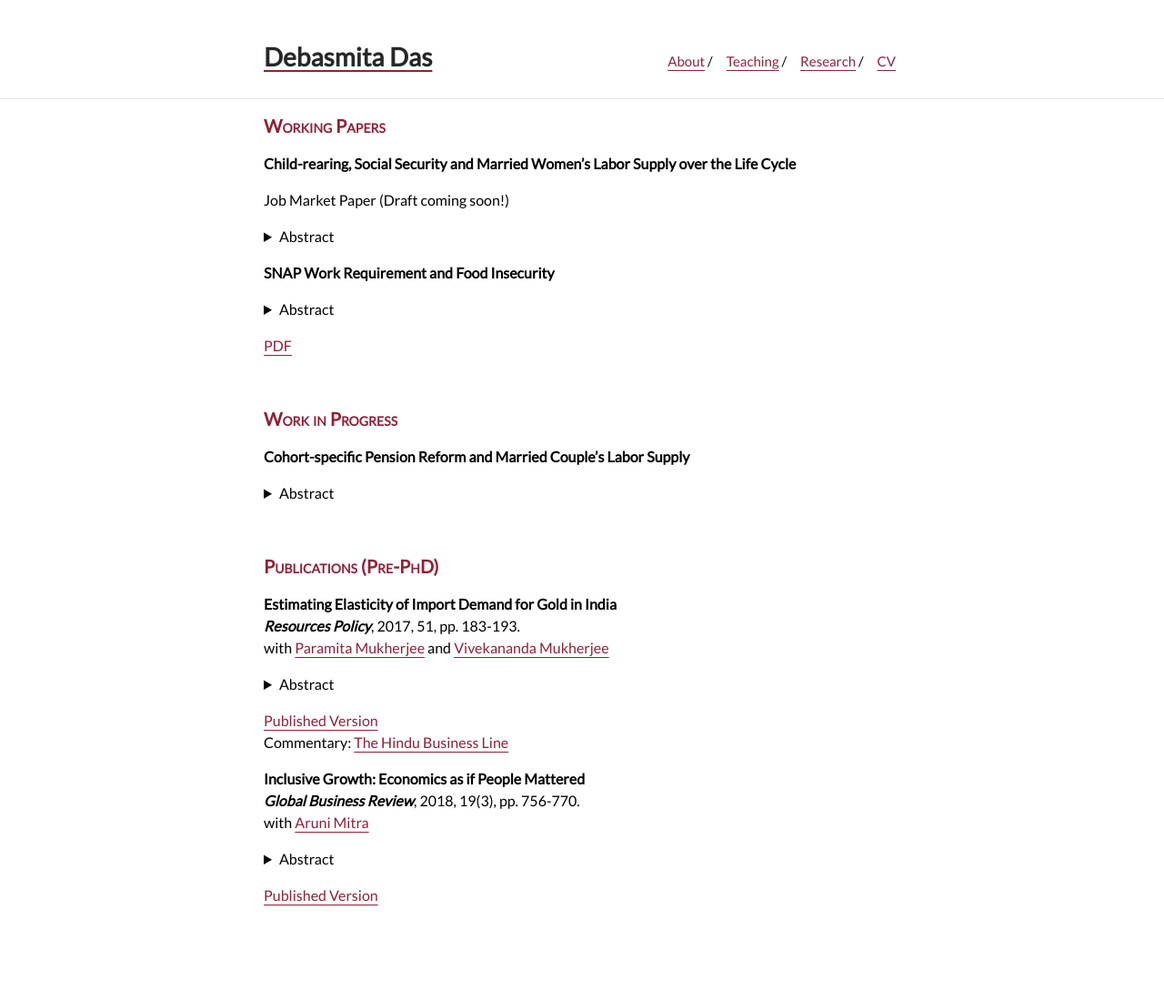
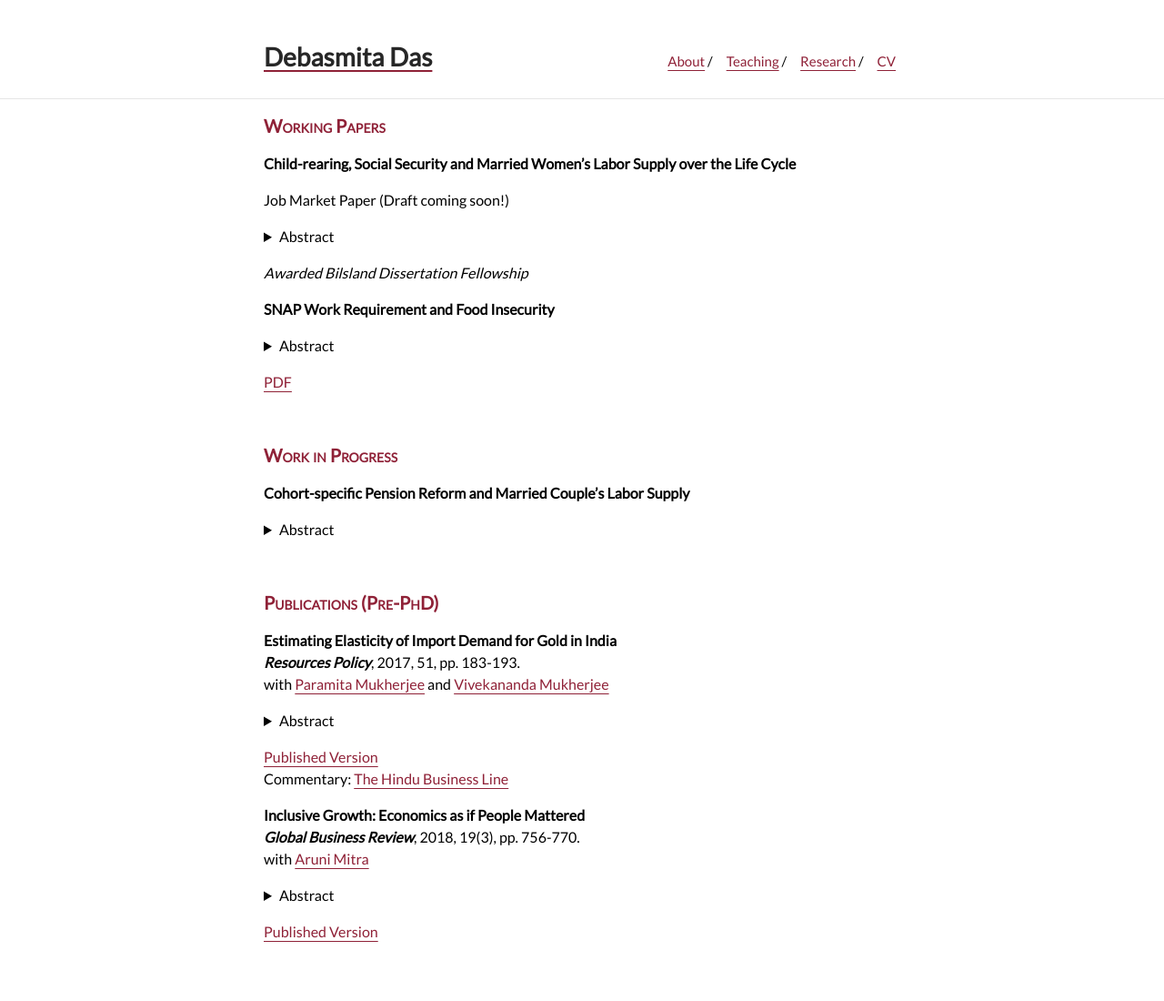
Before and after one commit to debasmita-das-econ/debasmita-das-econ.github.io, a Jekyll site: the page built from research.md, in a window 1280 px wide. Shown: the whole page at 91% size. Built offline with Jekyll 4.4.1, drawn with Linux system fonts in a browser that asks for light colours; a style sheet for code colours, icons or effects is not loaded; before the commit the page ends 1060 px from its top, so only the background shows below that.

Commit message:
Update research.md

```diff
--- a/research.md
+++ b/research.md
@@ -20,6 +20,7 @@ Job Market Paper (Draft coming soon!) <br>
   </p>
 </details>
 
+*Awarded Bilsland Dissertation Fellowship*
 
 **SNAP Work Requirement and Food Insecurity**
 
```
